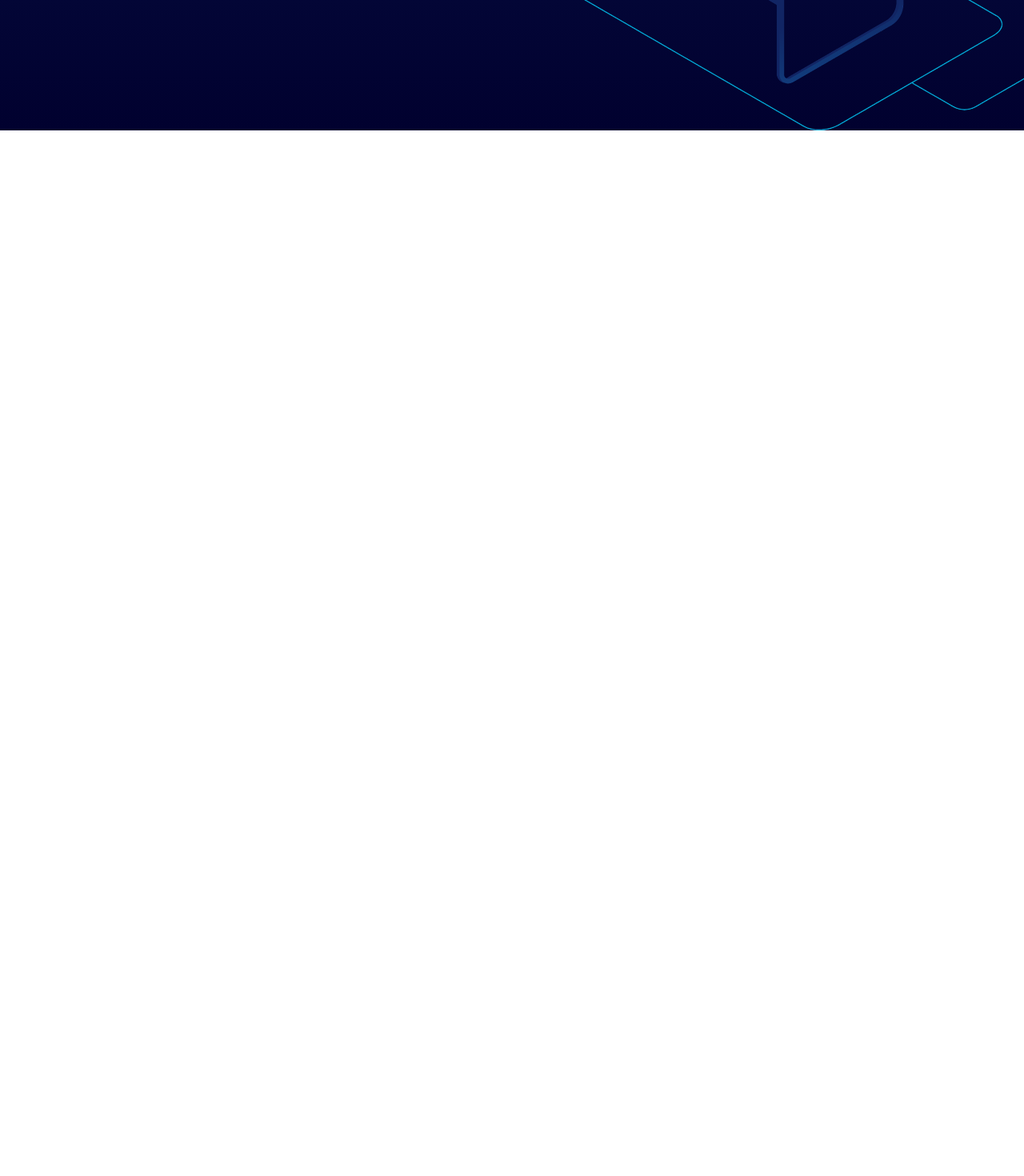
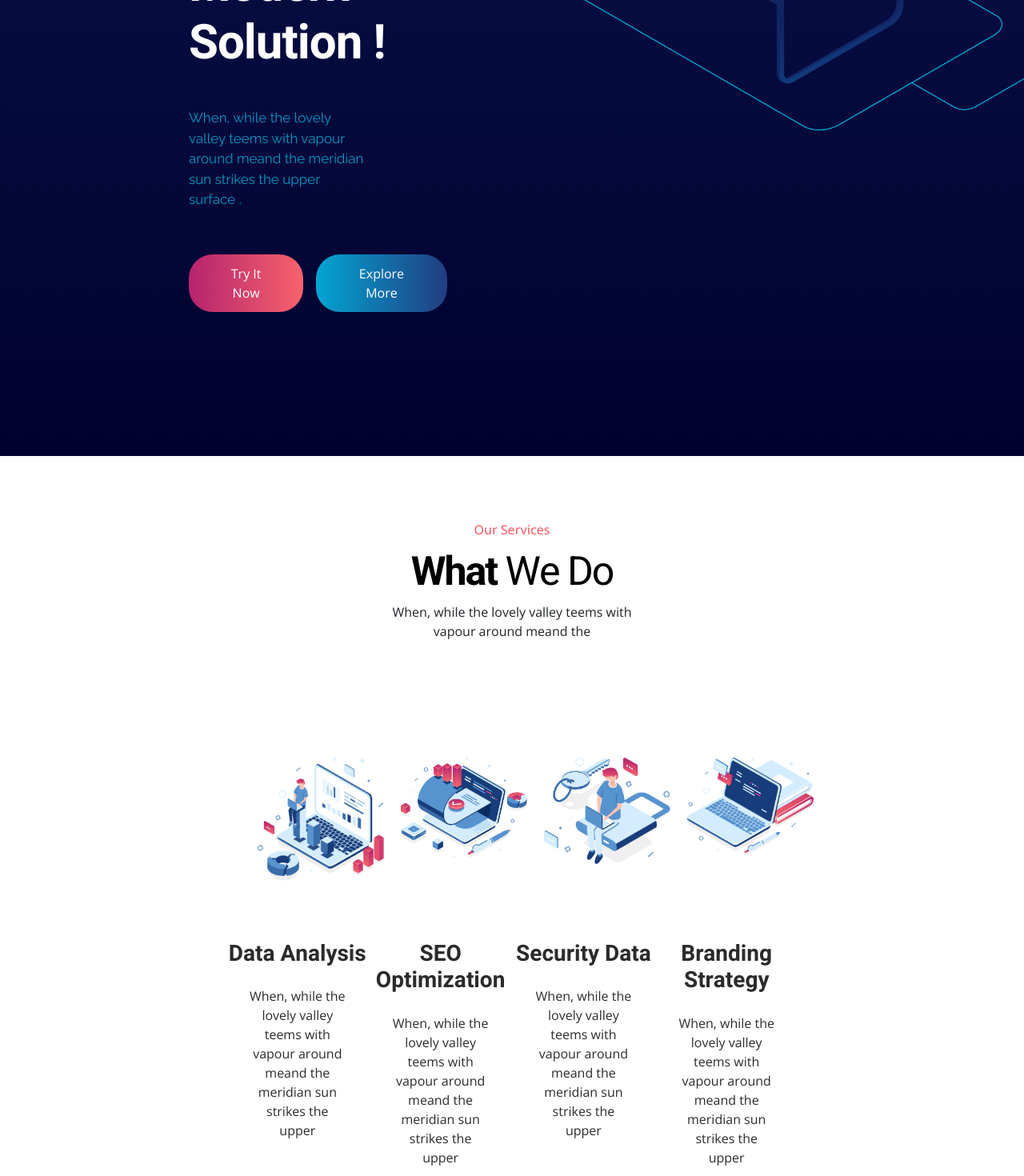
Before and after one commit to salvatore-impellizzeri/proj-html-vuejs, a Vue app: page / in a window 1280 px wide. Shown: the part 660-2130 px from the top of the page at 80% size. Before the commit the page ends 823 px from the top, so only its background shows below. Built offline with nearby package versions, Linux system fonts and the light colour scheme.

Commit message:
Completato Header (Costruzione della Section Service)

```diff
--- a/index.html
+++ b/index.html
@@ -22,6 +22,11 @@
       <link rel="preconnect" href="https://fonts.gstatic.com" crossorigin>
       <link href="https://fonts.googleapis.com/css2?family=Heebo:wght@100..900&family=Open+Sans:ital,wght@0,300..800;1,300..800&family=Roboto:ital,wght@0,100;0,300;0,400;0,500;0,700;0,900;1,100;1,300;1,400;1,500;1,700;1,900&display=swap" rel="stylesheet">
 
+      <!-- RALEWAY -->
+      <link rel="preconnect" href="https://fonts.googleapis.com">
+      <link rel="preconnect" href="https://fonts.gstatic.com" crossorigin>
+      <link href="https://fonts.googleapis.com/css2?family=Heebo:wght@100..900&family=Open+Sans:ital,wght@0,300..800;1,300..800&family=Raleway:ital,wght@0,100..900;1,100..900&family=Roboto:ital,wght@0,100;0,300;0,400;0,500;0,700;0,900;1,100;1,300;1,400;1,500;1,700;1,900&display=swap" rel="stylesheet">
+
     <!-- FONT AWESOME -->
     <script src="https://kit.fontawesome.com/1e3be9b4ce.js" crossorigin="anonymous"></script>
 
--- a/src/components/AppMain.vue
+++ b/src/components/AppMain.vue
@@ -1,20 +1,29 @@
 <script>
+import SectionService from './SectionService.vue';
 
 export default {
   data() {
     return {
       message: ''
     }
+  },
+
+  components:{
+    SectionService,
   }
 }
 </script>
 
 <template>
   <div>
-
+    <div class="bg-service">
+      <SectionService />
+    </div>
   </div>
 </template>
 
 <style scoped>
-
+.bg-service{
+  background-color: white;
+}
 </style>
--- a/src/components/LowerHeader.vue
+++ b/src/components/LowerHeader.vue
@@ -12,11 +12,27 @@ export default {
 <template>
   <div>
     <div class="my-container-lower row m-auto">
-        <div class="col-5 text-white left-side pt-6">
+
+        <!-- LEFT SIDE -->
+
+        <div class="col-5 text-white left-side">
             <h3 class="fw-bold">Business Planning</h3>
-            <div>Digital Technology</div>
+            <div class="left-title">Digital Technology</div>
             <h3 class="fw-bold">Modern Solution !</h3>
+            <p>When, while the lovely valley teems with vapour around meand the meridian sun strikes the upper surface .</p>
+
+
+            <!-- BUTTONS LEFT-SIDE -->
+
+            <div class="d-flex gap-3">
+                <button class="rose-button">Try It Now</button>
+                <button class="blue-button">Explore More</button>
+            </div>
+
         </div>
+
+        <!-- RIGHT SIDE -->
+
         <div class="col-7">
             <div>
                 <img src="../../src/assets/img/header.png" alt="">
@@ -30,11 +46,30 @@ export default {
 
 .my-container-lower{
     width: 65%;
+    padding-bottom: 180px;
 
-    .left-side > *{
-        font-size: 60px;
-        font-family: 'Heebo', sans-serif !important;
+    .left-side{
+        padding-top: 160px;
+
+        h3, .left-title{
+            letter-spacing: -1px;
+            font-size: 60px;
+            font-family: 'Heebo', sans-serif !important;
+        }
+
+        p{
+            font-family: 'Raleway', sans-serif !important;
+            color: #03A7D3E6;
+            font-size: 17px;
+            width: 70%;
+            margin: 45px 0 55px;
+        }
     }
+
+.rose-button, .blue-button{
+    padding: 12px 40px;
+    border-radius: 30px;
+}
 
 }
 </style>
--- /dev/null
+++ b/src/components/SectionCards.vue
@@ -0,0 +1,100 @@
+<script>
+
+export default {
+  data() {
+    return {
+      cards:[
+        {
+            title:"Data Analysis",
+            description:"When, while the lovely valley teems with vapour around meand the meridian sun strikes the upper",
+            img:"../../src/assets/img/Group-247.png",
+        },
+        {
+            title:"SEO Optimization",
+            description:"When, while the lovely valley teems with vapour around meand the meridian sun strikes the upper",
+            img:"../../src/assets/img/Group-567.png",
+        },
+        {
+            title:"Security Data",
+            description:"When, while the lovely valley teems with vapour around meand the meridian sun strikes the upper",
+            img:"../../src/assets/img/Group-538.png",
+        },
+        {
+            title:"Branding Strategy",
+            description:"When, while the lovely valley teems with vapour around meand the meridian sun strikes the upper",
+            img:"../../src/assets/img/Group-566.png",
+        },
+      ]
+    }
+  },
+}
+</script>
+
+<template>
+  <div class="text-center container-cards row">
+    <div class="col-3 single-card p-0" v-for="(card, i) in cards" :key="i">
+        <div class="img-container m-auto mb-5">
+            <img :src="card.img" alt="">
+        </div>
+        <div class="box-text-card">
+            <h2 class="fw-bold fs-3 mb-4">
+                {{ card.title }}
+            </h2>
+            <p class="m-auto desc">
+                {{ card.description }}
+            </p>
+        </div>
+    </div>
+  </div>
+</template>
+
+<style lang="scss" scoped>
+
+.container-cards{
+    margin: 90px auto;
+    width: 77%;
+
+    .single-card{
+        position: relative;
+
+        .img-container{
+            position: absolute;
+            top: 0;
+            left: 0;
+            right: 0;
+            border-radius: 30px;
+            width: 238px;
+            height: 238px;
+            padding: 40px;
+            transition: all 0.4s ease-in-out ;
+
+            img{
+                max-width: 100%;
+            }
+        }
+
+        .box-text-card{
+            color: #000000D4;
+            margin-top: calc(238px / 2);
+            padding: 150px 0 70px;
+            border-radius: 30px;
+            transition: all 0.4s ease-in-out;
+
+            .desc{
+                width: 70%;
+            }
+        }
+    }
+}
+
+.single-card:hover .img-container{
+    background-color: white;
+    box-shadow: 0px 0px 40px rgba(111, 113, 141, 0.411);
+}
+
+.single-card:hover .box-text-card{
+    background: linear-gradient(#183271, #020231);
+    color: white;
+}
+
+</style>
--- /dev/null
+++ b/src/components/SectionService.vue
@@ -0,0 +1,59 @@
+<script>
+import SectionCards from './SectionCards.vue';
+
+
+export default {
+  data() {
+    return {
+
+    }
+  },
+  components:{
+    SectionCards,
+  }
+}
+</script>
+
+<template>
+  <div class="container-service">
+
+    <!-- TITLES -->
+
+    <div class="w-25 m-auto container-titles text-center">
+        <p class="color-red fw-medium mb-1">
+            Our Services
+        </p>
+        <span class="giant-text">
+            <span class="fw-bold">What</span> We Do
+        </span>
+        <p>
+            When, while the lovely valley teems with vapour around meand the
+        </p>
+    </div>
+
+    <!-- CARDS -->
+
+    <div class="row w-75 m-auto">
+        <SectionCards />
+    </div>
+  </div>
+</template>
+
+<style lang="scss" scoped>
+
+.container-service{
+    padding: 80px 0;
+
+    p{
+        font-size: 16px;
+    }
+
+    .giant-text{
+        font-size: 50px;
+        color: black;
+        letter-spacing: -2px;
+        font-family: 'Heebo', sans-serif;
+    }
+}
+
+</style>
--- a/src/components/UpperHeader.vue
+++ b/src/components/UpperHeader.vue
@@ -50,16 +50,15 @@ export default {
 
         <div class="col-6 d-flex justify-content-end align-items-center">
             <ul class="d-flex gap-5 m-0 p-0">
-                <li class="text-white" v-for="(link, i) in links" :key="i">
-                    {{ link.label }}
+                <li v-for="(link, i) in links" :key="i">
+                    <a href="#" class="text-white">{{ link.label }}</a>
                 </li>
             </ul>
 
-            <!-- SIGN IN -->
-
-            <button class="ms-5">
-                Sign In
-            </button>
+            <!-- SIGN IN BUTTON -->
+              <button class="blue-button ms-5">
+                  Sign In
+              </button>
 
         </div>
     </div>
@@ -79,16 +78,9 @@ export default {
             list-style: none;
             font-family: 'Roboto';
         }
-
-        button{
-            color: white;
-            border-radius: 20px;
-            border: none;
-            padding: 9px 30px;
-            background: linear-gradient(to right, #03A5D2, #213D82);
-        }
     }
 
 }
 
+
 </style>
--- a/src/style.css
+++ b/src/style.css
@@ -8,6 +8,44 @@ body{
   font-family: 'Open Sans', sans-serif !important;
 }
 
-body h3{
+a{
+  text-decoration: none !important;
+}
+
+body h3, body h2{
   font-family: 'Heebo', sans-serif !important;
 }
+
+.button-container{
+  background-image: linear-gradient(to right, #03A5D2, #213D82);
+  transition: opacity 2s ease-in-out;
+}
+
+.blue-button{
+  color: white;
+  border-radius: 20px;
+  border: none;
+  padding: 9px 30px;
+  background: linear-gradient(to right, #03A5D2, #213D82);
+}
+
+.blue-button:hover{
+  background: linear-gradient(to left, #F8626B, #B5246E);
+}
+
+.rose-button{
+  color: white;
+  border-radius: 20px;
+  border: none;
+  padding: 9px 30px;
+  transition: background 0.2s ease-in-out;
+  background: linear-gradient(to left, #F8626B, #B5246E);
+}
+
+.rose-button:hover{
+  background: linear-gradient(to right, #03A5D2, #213D82);
+}
+
+.color-red{
+  color: #F9636B;
+}
```
